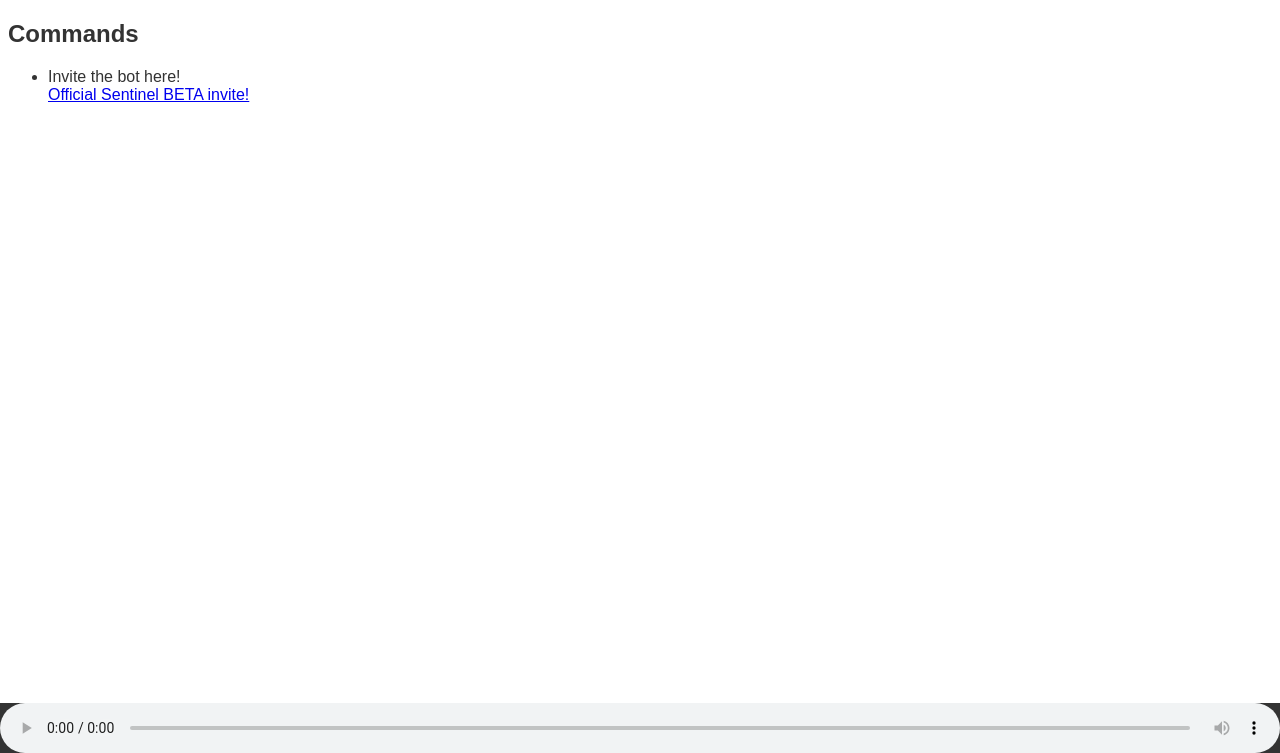
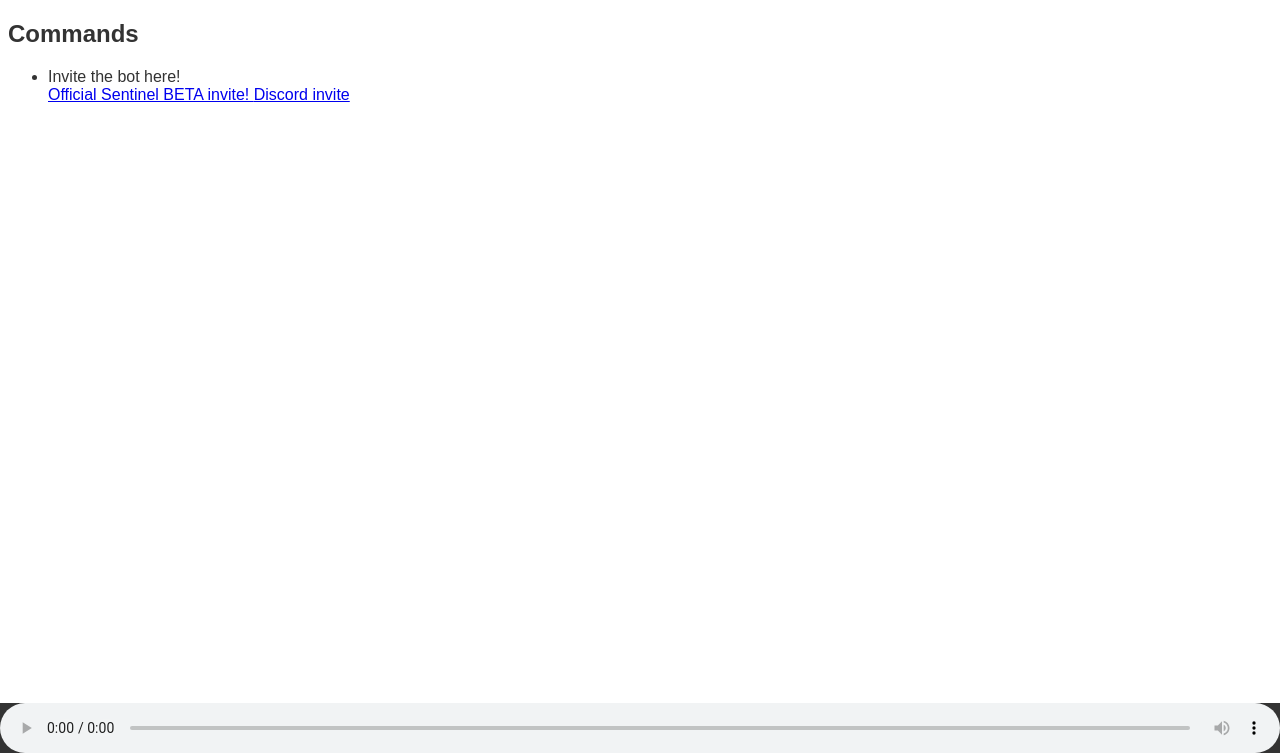
Before and after one commit to jejeeeeeee/Sentinel-invite-site, a plain HTML site: page index.html in a window 1280 px wide. Shown: the part 47-800 px from the top of the page. Drawn offline with Linux system fonts and the light colour scheme.

Commit message:
Update index.html

```diff
--- a/index.html
+++ b/index.html
@@ -30,6 +30,10 @@
     <ul>
       <li>Invite the bot here!</li>
       <a href="https://discord.com/api/oauth2/authorize?client_id=1103322794944634891&permissions=8&scope=bot">Official Sentinel BETA invite!</Official Sentinel BETA invite!>
+
+
+
+      <a href="https://discord.gg/W8cmvBx8qR">Discord invite</click to join!>
     </ul>
   </div>
 </div>
```
